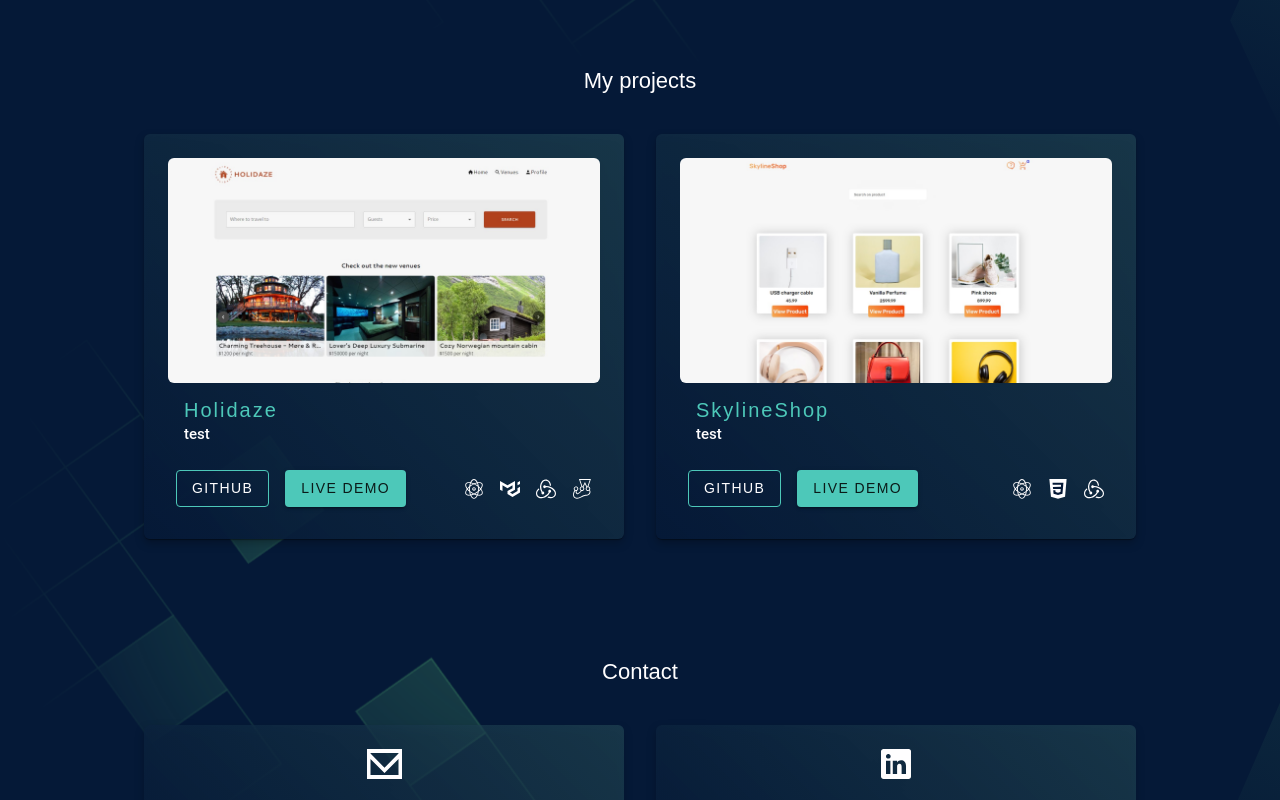
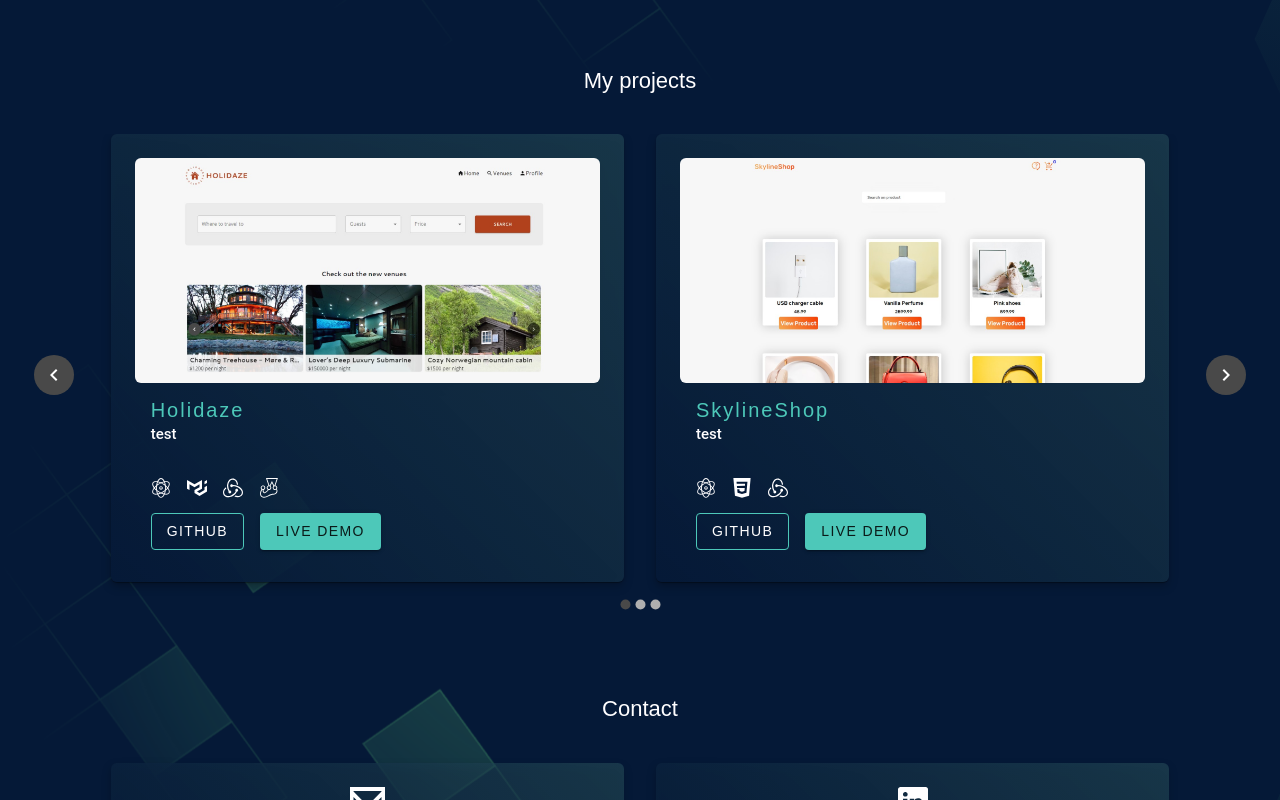
Before and after one commit to albertholskog/portfolio_albert, a React (Vite) app: page / in a window 1280 px wide. Shown: the part 900-1700 px from the top of the page. Built offline with nearby package versions, Linux system fonts and the light colour scheme; a web font is replaced by a local one.

Commit message:
add carousel and fix to navbar

```diff
--- a/package.json
+++ b/package.json
@@ -15,7 +15,8 @@
     "@mui/icons-material": "^5.11.16",
     "@mui/material": "^5.13.3",
     "react": "^18.2.0",
-    "react-dom": "^18.2.0"
+    "react-dom": "^18.2.0",
+    "react-material-ui-carousel": "^3.4.2"
   },
   "devDependencies": {
     "@types/react": "^18.0.37",
--- a/src/App.jsx
+++ b/src/App.jsx
@@ -7,6 +7,7 @@ import Experience from "./component/Experience"
 import { Container } from "@mui/material";
 import Projects from "./component/Projects";
 import Contact from "./component/Contact";
+
 
 function App() {
   return (
@@ -20,9 +21,10 @@ function App() {
         }}
       >
         <NavBar />
-        <Container maxWidth={"lg"}>
+        <Container maxWidth={"xl"}>
           <About />
           <Experience />
+
           <Projects />
           <Contact />
         </Container>
--- a/src/assets/projectsData.jsx
+++ b/src/assets/projectsData.jsx
@@ -36,55 +36,55 @@ const projectsData = [
     image: SkylineShop,
     githubLink: "https://github.com/albertholskog/CA_React",
     description: "test",
-    demoLink: "https://bright-hotteok-d98ecd.netlify.app/",
+    demoLink: "https://jolly-paletas-e16263.netlify.app/",
     icons: [
       <ReactIcon key="react" size={20} />,
       <CssIcon key="Css" size={20} />,
       <ReduxIcon key="redux" size={20} />,
     ],
   },
-  // {
-  //   name: "Bid:it",
-  //   image: Bidit,
-  //   githubLink: "https://github.com/albertholskog/Semester-Project-2",
-  //   description: "test",
-  //   demoLink: "https://bright-hotteok-d98ecd.netlify.app/",
-  //   icons: [
-  //     <JavascriptIcon key="Javascript"size={20} />,
-  //     <BootstrapIcon key="Bootstrap" size={20}/>,
-  //     <SassIcon key="Sass" size={20}/>,
-  //     <CypressIcon key="Cypress" size={20}/>,
-  //     <JestIcon key="jest" size={20}/>,
-  //   ],
-  // },
-  // {
-  //   name: "BeardLand",
-  //   image: BeardLand,
-  //   githubLink: "https://github.com/username/project2",
-  //   description: "test",
-  //   demoLink: "",
-  //   icons: [
-  //     <JavascriptIcon key="Javascript"size={20} />,
-  //     <HtmlIcon key="Html" size={20}/>,
-  //     <CssIcon key="Css" size={20}/>,
-  //   ],
-  // },
-  // {
-  //   name: "Gamehub",
-  //   image: Gamehub,
-  //   githubLink: "https://github.com/albertholskog/emmneoppgave-gamehub",
-  //   description: "test",
-  //   demoLink: "https://sharp-northcutt-2538a8.netlify.app/",
-  //   icons: [<HtmlIcon key="Html" size={20} />, <CssIcon key="Css" size={20}/>],
-  // },
-  // {
-  //   name: "Community Science Museum",
-  //   image: Community,
-  //   githubLink: "https://github.com/albertholskog/semesteroppgave-semester1",
-  //   description: "test",
-  //   demoLink: "https://gracious-mahavira-3568d2.netlify.app/index.html",
-  //   icons: [<HtmlIcon key="Html" size={20}/>, <CssIcon key="Css" size={20}/>],
-  // },
+  {
+    name: "Bid:it",
+    image: Bidit,
+    githubLink: "https://github.com/albertholskog/Semester-Project-2",
+    description: "test",
+    demoLink: "https://bright-hotteok-d98ecd.netlify.app/",
+    icons: [
+      <JavascriptIcon key="Javascript"size={20} />,
+      <BootstrapIcon key="Bootstrap" size={20}/>,
+      <SassIcon key="Sass" size={20}/>,
+      <CypressIcon key="Cypress" size={20}/>,
+      <JestIcon key="jest" size={20}/>,
+    ],
+  },
+  {
+    name: "BeardLand",
+    image: BeardLand,
+    githubLink: "https://github.com/username/project2",
+    description: "test",
+    demoLink: "",
+    icons: [
+      <JavascriptIcon key="Javascript"size={20} />,
+      <HtmlIcon key="Html" size={20}/>,
+      <CssIcon key="Css" size={20}/>,
+    ],
+  },
+  {
+    name: "Gamehub",
+    image: Gamehub,
+    githubLink: "https://github.com/albertholskog/emmneoppgave-gamehub",
+    description: "test",
+    demoLink: "https://sharp-northcutt-2538a8.netlify.app/",
+    icons: [<HtmlIcon key="Html" size={20} />, <CssIcon key="Css" size={20}/>],
+  },
+  {
+    name: "Community Science Museum",
+    image: Community,
+    githubLink: "https://github.com/albertholskog/semesteroppgave-semester1",
+    description: "test",
+    demoLink: "https://gracious-mahavira-3568d2.netlify.app/index.html",
+    icons: [<HtmlIcon key="Html" size={20}/>, <CssIcon key="Css" size={20}/>],
+  },
 ];
 
 export default projectsData;
--- a/src/component/About.jsx
+++ b/src/component/About.jsx
@@ -4,6 +4,7 @@ import profileImages from "../assets/profileImages.jpg";
 function About() {
   return (
     <Grid
+    id="about"
       container
       justifyContent={"center"}
       alignItems={"center"}
--- /dev/null
+++ b/src/component/CarouselProjects.jsx
@@ -0,0 +1,202 @@
+/* eslint-disable react/prop-types */
+import {
+  Box,
+  Grid,
+  CardMedia,
+  Card,
+  CardContent,
+  Typography,
+  CardActions,
+  Button,
+} from "@mui/material";
+
+function CarouselProjects({ data, matches }) {
+  if (!matches) {
+    return (
+      <Grid container gap={4} justifyContent={"center"} sx={{ width: 1 }}>
+        <Grid
+          item
+          xs={12}
+          sm={12}
+          md={5}
+          sx={{
+            width: "100%",
+          }}
+        >
+          <Card
+            sx={{
+              background:
+                "linear-gradient(45deg, rgba(5, 25, 55, 1), rgba(40, 81, 92, 0.55))",
+              borderRadius: 1.5,
+              filter: "drop-shadow(0px 4px 4px rgba(0, 0, 0, 0.25))",
+              p: 3,
+              height: 1,
+            }}
+          >
+            <CardMedia
+              component="img"
+              image={data.image}
+              alt={data.name}
+              sx={{
+                height: 225,
+                width: 1,
+                borderRadius: 1.5,
+                objectPosition: "top",
+              }}
+            />
+            <CardContent>
+              <Typography variant="h3" sx={{ color: "#4DC8B9" }}>
+                {data.name}
+              </Typography>
+              <Typography variant="p">{data.description}</Typography>
+            </CardContent>
+            <CardActions
+              sx={{
+                display: "flex",
+                flexDirection:"row-reverse",
+                flexWrap:"wrap",
+                alignItems: "center",
+                justifyContent: "start",
+                gap: 1,
+                pb:2
+              }}
+            >
+              <Box
+                sx={{
+                  display: "flex",
+                  gap: 2,
+                  mt: 1,
+                  pl: 1,
+                }}
+              >
+                {data.icons &&
+                  data.icons.map((icon, index) => <i key={index}>{icon}</i>)}
+              </Box>
+              <Box sx={{ display: "flex", gap: 2, flexWrap:"wrap" }}>
+                <Button
+                  variant="outlined"
+                  color="white"
+                  sx={{ borderColor: "#4DC8B9" }}
+                  component="a"
+                  href={data.githubLink}
+                  target="_blank"
+                >
+                  GitHub
+                </Button>
+                {data.demoLink.length === 0 ? null : (
+                  <Button
+                    variant="contained"
+                    component="a"
+                    href={data.demoLink}
+                    target="_blank"
+
+                  >
+                    Live Demo
+                  </Button>
+                )}
+              </Box>
+            </CardActions>
+          </Card>
+        </Grid>
+      </Grid>
+    );
+  }
+  if (matches) {
+    return (
+      <Grid container gap={4} justifyContent={"center"} sx={{ width: 1 }}>
+        {data.map((project) => (
+          <Grid
+            key={project.name}
+            item
+            xs={12}
+            sm={12}
+            md={5}
+            sx={{
+              width: "100%",
+
+              transition: "transform 0.3s",
+              "&:hover": {
+                transform: "scale(1.05)",
+              },
+            }}
+          >
+            <Card
+              sx={{
+                background:
+                  "linear-gradient(45deg, rgba(5, 25, 55, 1), rgba(40, 81, 92, 0.55))",
+                borderRadius: 1.5,
+                filter: "drop-shadow(0px 4px 4px rgba(0, 0, 0, 0.25))",
+                p: 3,
+                height: 1,
+              }}
+            >
+              <CardMedia
+                component="img"
+                image={project.image}
+                alt={project.name}
+                sx={{
+                  height: 225,
+                  width: 1,
+                  borderRadius: 1.5,
+                  objectPosition: "top",
+                }}
+              />
+              <CardContent>
+                <Typography variant="h3" sx={{ color: "#4DC8B9" }}>
+                  {project.name}
+                </Typography>
+                <Typography variant="p">{project.description}</Typography>
+              </CardContent>
+              <CardActions
+                sx={{
+                  display: "flex",
+                  flexDirection: "column",
+                  alignItems: "flex-start",
+                  gap: 1,
+                }}
+              >
+                <Box
+                  sx={{
+                    display: "flex",
+                    gap: 2,
+                    mt: 1,
+                    pl: 1,
+                  }}
+                >
+                  {project.icons &&
+                    project.icons.map((icon, index) => (
+                      <i key={index}>{icon}</i>
+                    ))}
+                </Box>
+                <Box sx={{ display: "flex", gap: 2 }}>
+                  <Button
+                    variant="outlined"
+                    color="white"
+                    sx={{ borderColor: "#4DC8B9" }}
+                    component="a"
+                    href={project.githubLink}
+                    target="_blank"
+                  >
+                    GitHub
+                  </Button>
+                  {project.demoLink.length === 0 ? null : (
+                    <Button
+                      variant="contained"
+                      component="a"
+                      href={project.demoLink}
+                      target="_blank"
+                    >
+                      Live Demo
+                    </Button>
+                  )}
+                </Box>
+              </CardActions>
+            </Card>
+          </Grid>
+        ))}
+      </Grid>
+    );
+  }
+}
+
+export default CarouselProjects;
--- a/src/component/Contact.jsx
+++ b/src/component/Contact.jsx
@@ -14,7 +14,12 @@ function Contact() {
   };
   return (
     <>
-      <Typography variant="h2" textAlign={"center"} sx={{ mb: 5 }}>
+      <Typography
+        variant="h2"
+        id="contact"
+        textAlign={"center"}
+        sx={{ mb: 5, mt: 10 }}
+      >
         Contact
       </Typography>
       <Grid container gap={4} justifyContent={"center"} sx={{ pb: 15 }}>
--- a/src/component/Experience.jsx
+++ b/src/component/Experience.jsx
@@ -18,7 +18,7 @@ import XdIcon from "../assets/icon/XdIcon";
 function Experience() {
   return (
     <>
-      <Typography variant="h2" textAlign={"center"} sx={{ mb: 5 }}>
+      <Typography variant="h2" id="experience" textAlign={"center"} sx={{ mb: 5 }}>
         My experience
       </Typography>
       <Grid container justifyContent={"center"} gap={4} sx={{ mb: 15 }}>
--- a/src/component/Projects.jsx
+++ b/src/component/Projects.jsx
@@ -1,107 +1,64 @@
-import {
-  Box,
-  Grid,
-  CardMedia,
-  Card,
-  CardContent,
-  Typography,
-  CardActions,
-  Button,
-} from "@mui/material";
+import { Typography, useMediaQuery } from "@mui/material";
 import projectsData from "../assets/projectsData";
+import Carousel from "react-material-ui-carousel";
+import CarouselProjects from "./CarouselProjects";
 
 function Projects() {
+  const matches = useMediaQuery((theme) => theme.breakpoints.up("md"));
+  console.log(matches);
+
+  if (matches) {
+    const slideOne = projectsData.slice(0, 2);
+    const slideTwo = projectsData.slice(2, 4);
+    const slideThree = projectsData.slice(4, 6);
     return (
       <>
-      <Typography variant="h2" textAlign={"center"} sx={{ mb: 5 }}>
+        <Typography
+          variant="h2"
+          id="projects"
+          textAlign={"center"}
+          sx={{ mb: 5 }}
+        >
           My projects
         </Typography>
-      <Grid container gap={4} justifyContent={"center"} sx={{ mb: 15 }}>
-        {projectsData.map((project) => (
-          <Grid
-            item
-            xs={12}
-            sm={12}
-            md={5}
-            key={project.name}
-            sx={{
-              transition: "transform 0.3s",
-              "&:hover": {
-                transform: "scale(1.05)",
-              },
-            }}
+
+        <Carousel
+          animation="slide"
+          navButtonsAlwaysVisible={true}
+          autoPlay={false}
         >
-            <Card
-              sx={{
-                background:
-                  "linear-gradient(45deg, rgba(5, 25, 55, 1), rgba(40, 81, 92, 0.55))",
-                borderRadius: 1.5,
-                filter: "drop-shadow(0px 4px 4px rgba(0, 0, 0, 0.25))",
-                p: 3,
-                height: 1,
-              }}
-            >
-              <CardMedia
-                component="img"
-                image={project.image}
-                alt={project.name}
-                sx={{ height: 225, borderRadius: 1.5, objectPosition: "top" }}
-              />
-              <CardContent>
-                <Typography variant="h3" sx={{ color: "#4DC8B9" }}>
-                  {project.name}
-                </Typography>
-                <Typography variant="p">{project.description}</Typography>
-              </CardContent>
-              <CardActions
-                sx={{
-                  display: "flex",
-                  justifyContent: "space-between",
-                  flexWrap: "wrap-reverse",
-                  gap: 2,
-                }}
-              >
-                <Box sx={{ display: "flex", gap: 2 }}>
-                  <Button
-                    variant="outlined"
-                    color="white"
-                    sx={{ borderColor: "#4DC8B9" }}
-                    component="a"
-                    href={project.githubLink}
-                    target="_blank"
-                  >
-                    GitHub
-                  </Button>
-                  {project.demoLink.length === 0 ? null : (
-                    <Button
-                      variant="contained"
-                      component="a"
-                      href={project.demoLink}
-                      target="_blank"
-                    >
-                      Live Demo
-                    </Button>
-                  )}
-                </Box>
-                <Box
-                  sx={{
-                    display: "flex",
-                    gap: 2,
-                    mt: 1,
-                  }}
-                >
-                  {project.icons &&
-                    project.icons.map((icon, index) => (
-                      <i key={index}>{icon}</i>
-                    ))}
-                </Box>
-              </CardActions>
-            </Card>
-          </Grid>
-        ))}
-      </Grid>
+          <CarouselProjects data={slideOne} matches={matches} />
+          <CarouselProjects data={slideTwo} matches={matches} />
+          <CarouselProjects data={slideThree} matches={matches} />
+        </Carousel>
       </>
     );
+  }
+
+  if (!matches) {
+    const slide = projectsData;
+    return (
+      <>
+        <Typography
+          variant="h2"
+          id="projects"
+          textAlign={"center"}
+          sx={{ mb: 5 }}
+        >
+          My projects
+        </Typography>
+        <Carousel
+          animation="slide"
+          navButtonsAlwaysVisible={true}
+          autoPlay={false}
+        >
+          {slide.map((item) => (
+            <CarouselProjects key={item.name} data={item} matches={matches} />
+          ))}
+        </Carousel>
+      </>
+    );
+  }
 }
 
 export default Projects;
```
Also changed, not shown: src/component/NavBar.jsx (+83 -14 lines), 1 other file (tests, documents, lock files or other folders). Lines whose indentation alone changed are shown as unchanged.
